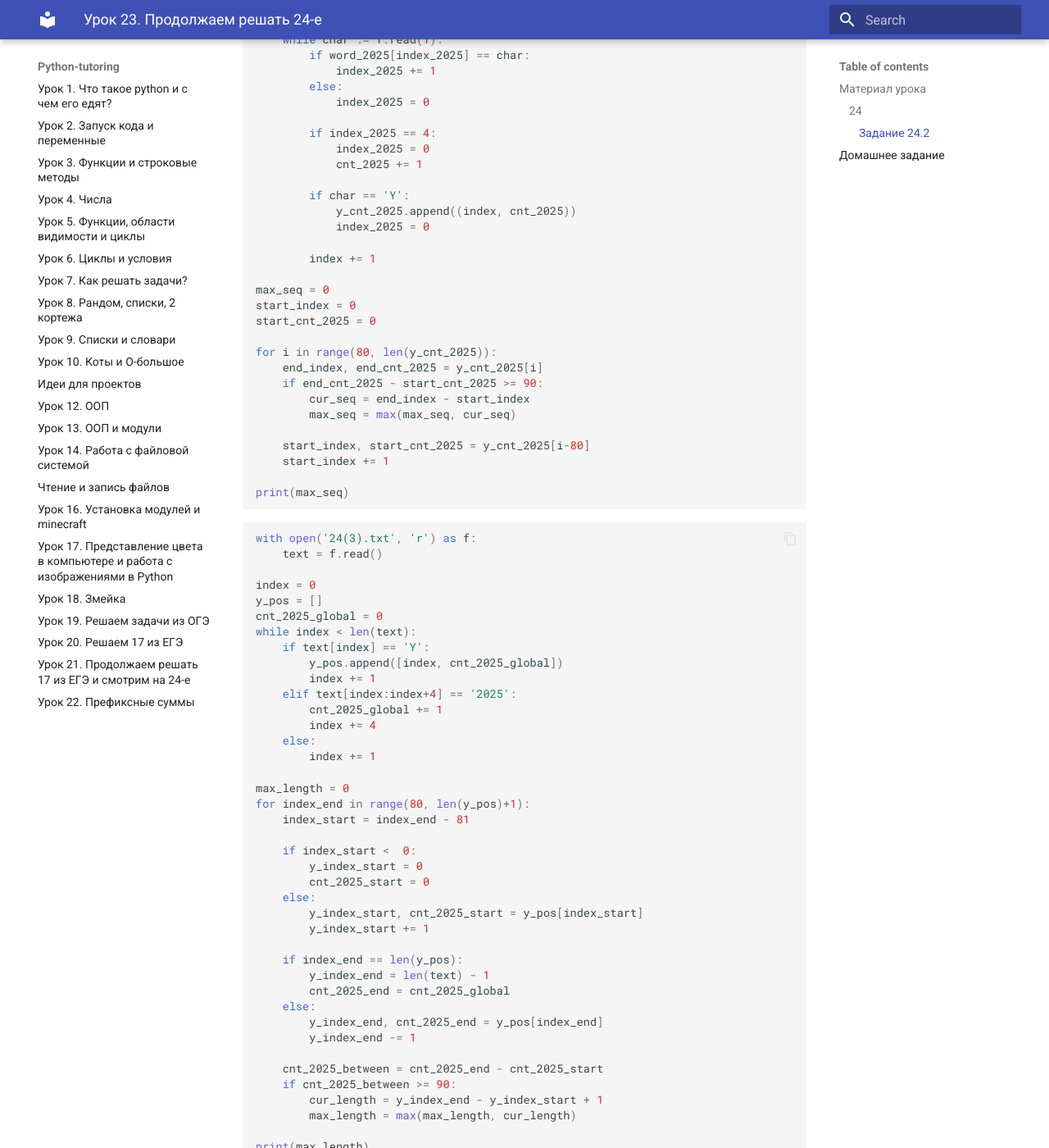
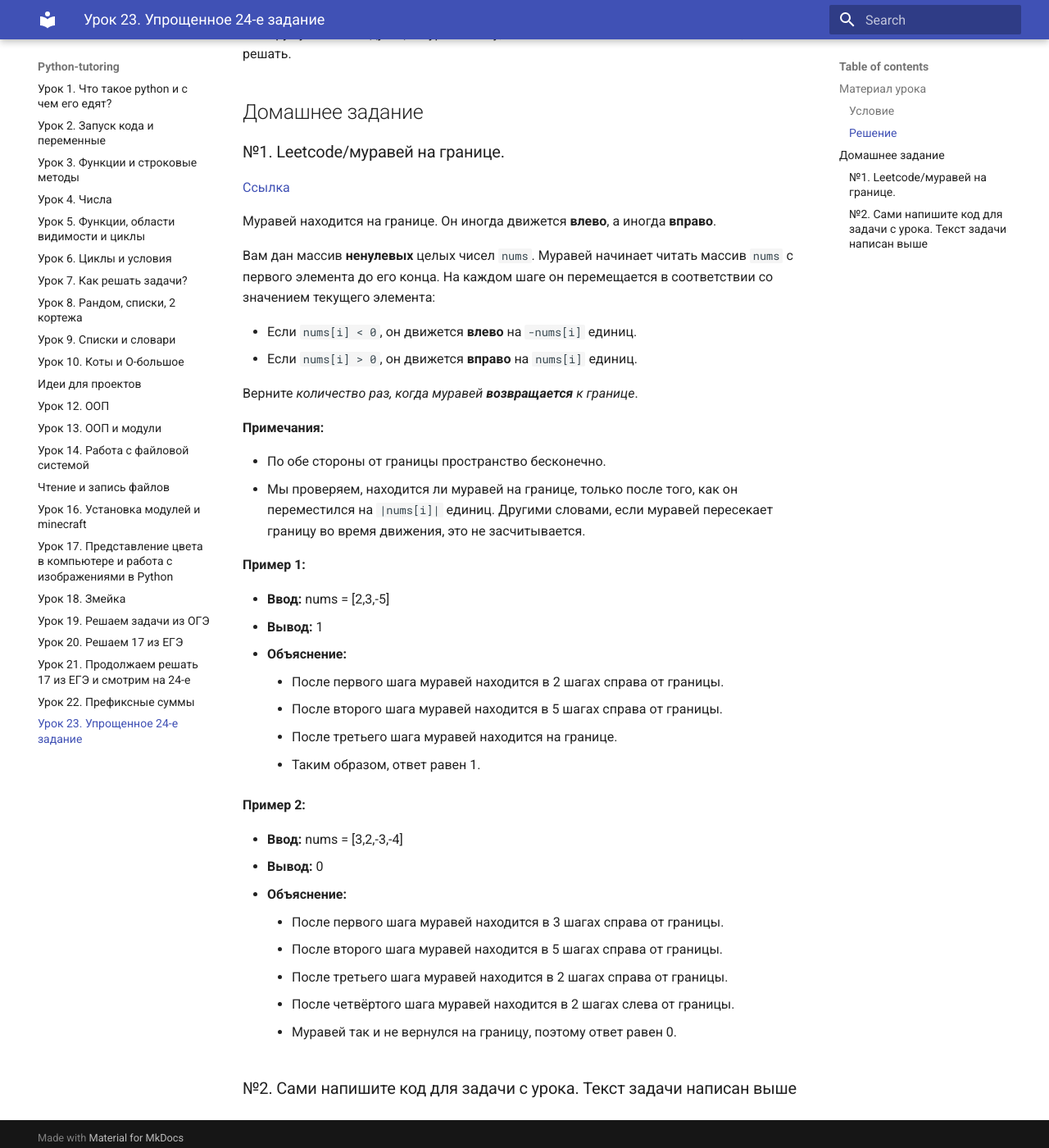
Before and after one commit to VsevolodKozlov-git/python-tutoring-course, an MkDocs documentation site: the page built from docs/lesson23/lesson23.md, in a window 1280 px wide and 1400 px high, scrolled down 487 px. Shown: the whole window at 82% size. Built offline with MkDocs 1.6.1 and Material for MkDocs 9.7.7, drawn with Linux system fonts in a browser that asks for light colours; some of the changed text lies outside the part shown.

Commit message:
feat: 23 и 24-е задания

````diff
--- a/docs/lesson23/lesson23.md
+++ b/docs/lesson23/lesson23.md
@@ -1,101 +1,59 @@
 
-# Урок 23. Продолжаем решать 24-е
+# Урок 23. Упрощенное 24-е задание
 
 ## Материал урока
 
-### 24
+### Условие
+Текстовый файл состоит из десятичных цифр и заглавных букв латинского алфавита. Определите в прилагаемом файле максимальное количество идущих подряд символов, среди которых содержится ровно 2 буквы Y.
 
-#### Задание 24.2
+В ответе запишите число — количество символов в найденной последовательности.
+
+Для выполнения этого задания следует написать программу.
+
+### Решение
+
+// Загружу после следующего урока. Хочу, чтобы вы самостоятельно вспомнили, как его решать.
+
+## Домашнее задание
 
 
-[Ссылка](https://education.yandex.ru/ege/inf/task/f831021e-44d1-4765-bf94-0e713ed047f1)
+### №1. Leetcode/муравей на границе.
 
-Код:
-```python
-with open('24 (2).txt') as f:
-    y_cnt_2025 = []
-    cnt_2025 = 0
-    index_2025 = 0
-    word_2025 = '2025'
-    index = 0
-    while char := f.read(1):
-        if word_2025[index_2025] == char:
-            index_2025 += 1
-        else:
-            index_2025 = 0
+[Ссылка](https://leetcode.com/problems/ant-on-the-boundary/description/?envType=problem-list-v2&envId=prefix-sum)
 
-        if index_2025 == 4:
-            index_2025 = 0
-            cnt_2025 += 1
+Муравей находится на границе. Он иногда движется **влево**, а иногда **вправо**.
 
-        if char == 'Y':
-            y_cnt_2025.append((index, cnt_2025))
-            index_2025 = 0
+Вам дан массив **ненулевых** целых чисел `nums`. Муравей начинает читать массив `nums` с первого элемента до его конца. На каждом шаге он перемещается в соответствии со значением текущего элемента:
 
-        index += 1
+- Если `nums[i] < 0`, он движется **влево** на `-nums[i]` единиц.
+- Если `nums[i] > 0`, он движется **вправо** на `nums[i]` единиц.
 
-max_seq = 0
-start_index = 0
-start_cnt_2025 = 0
+Верните _количество раз, когда муравей **возвращается** к границе_.
 
-for i in range(80, len(y_cnt_2025)):
-    end_index, end_cnt_2025 = y_cnt_2025[i]
-    if end_cnt_2025 - start_cnt_2025 >= 90:
-        cur_seq = end_index - start_index
-        max_seq = max(max_seq, cur_seq)
+**Примечания:**
 
-    start_index, start_cnt_2025 = y_cnt_2025[i-80]
-    start_index += 1
+- По обе стороны от границы пространство бесконечно.
+- Мы проверяем, находится ли муравей на границе, только после того, как он переместился на `|nums[i]|` единиц. Другими словами, если муравей пересекает границу во время движения, это не засчитывается.
 
-print(max_seq)
-```
+**Пример 1:**
 
+- **Ввод:** nums = [2,3,-5]
+- **Вывод:** 1
+- **Объяснение:**
+    - После первого шага муравей находится в 2 шагах справа от границы.
+    - После второго шага муравей находится в 5 шагах справа от границы.
+    - После третьего шага муравей находится на границе.
+    - Таким образом, ответ равен 1.
 
+**Пример 2:**
 
-```python
-with open('24(3).txt', 'r') as f:
-    text = f.read()
+- **Ввод:** nums = [3,2,-3,-4]
+- **Вывод:** 0
+- **Объяснение:**
+    - После первого шага муравей находится в 3 шагах справа от границы.
+    - После второго шага муравей находится в 5 шагах справа от границы.
+    - После третьего шага муравей находится в 2 шагах справа от границы.
+    - После четвёртого шага муравей находится в 2 шагах слева от границы.
+    - Муравей так и не вернулся на границу, поэтому ответ равен 0.
 
-index = 0
-y_pos = []
-cnt_2025_global = 0
-while index < len(text):
-    if text[index] == 'Y':
-        y_pos.append([index, cnt_2025_global])
-        index += 1
-    elif text[index:index+4] == '2025':
-        cnt_2025_global += 1
-        index += 4
-    else:
-        index += 1
-
-max_length = 0
-for index_end in range(80, len(y_pos)+1):
-    index_start = index_end - 81
-
-    if index_start <  0:
-        y_index_start = 0
-        cnt_2025_start = 0
-    else:
-        y_index_start, cnt_2025_start = y_pos[index_start]
-        y_index_start += 1
-
-    if index_end == len(y_pos):
-        y_index_end = len(text) - 1
-        cnt_2025_end = cnt_2025_global
-    else:
-        y_index_end, cnt_2025_end = y_pos[index_end]
-        y_index_end -= 1
-
-    cnt_2025_between = cnt_2025_end - cnt_2025_start
-    if cnt_2025_between >= 90:
-        cur_length = y_index_end - y_index_start + 1
-        max_length = max(max_length, cur_length)
-
-print(max_length)
-```
-## Домашнее задание
-
-24.1 Сложное
-
-[ссылка](https://education.yandex.ru/ege/inf/task/a23593f7-9ba4-422d-89f0-587d3bbacbb6)
+### №2. Сами напишите код для задачи с урока. Текст задачи написан выше
--- a/mkdocs.yml
+++ b/mkdocs.yml
@@ -30,6 +30,8 @@ nav:
   - lesson20/lesson20.md
   - lesson21/lesson21.md
   - lesson22/lesson22.md
+  - lesson23/lesson23.md
+  # - lesson24/lesson24.md
 
 
 markdown_extensions:
````
Also changed, not shown: docs/lesson22/lesson22.md (+10 -0 lines), docs/lesson24/lesson24.md (added, +108 -0 lines).
